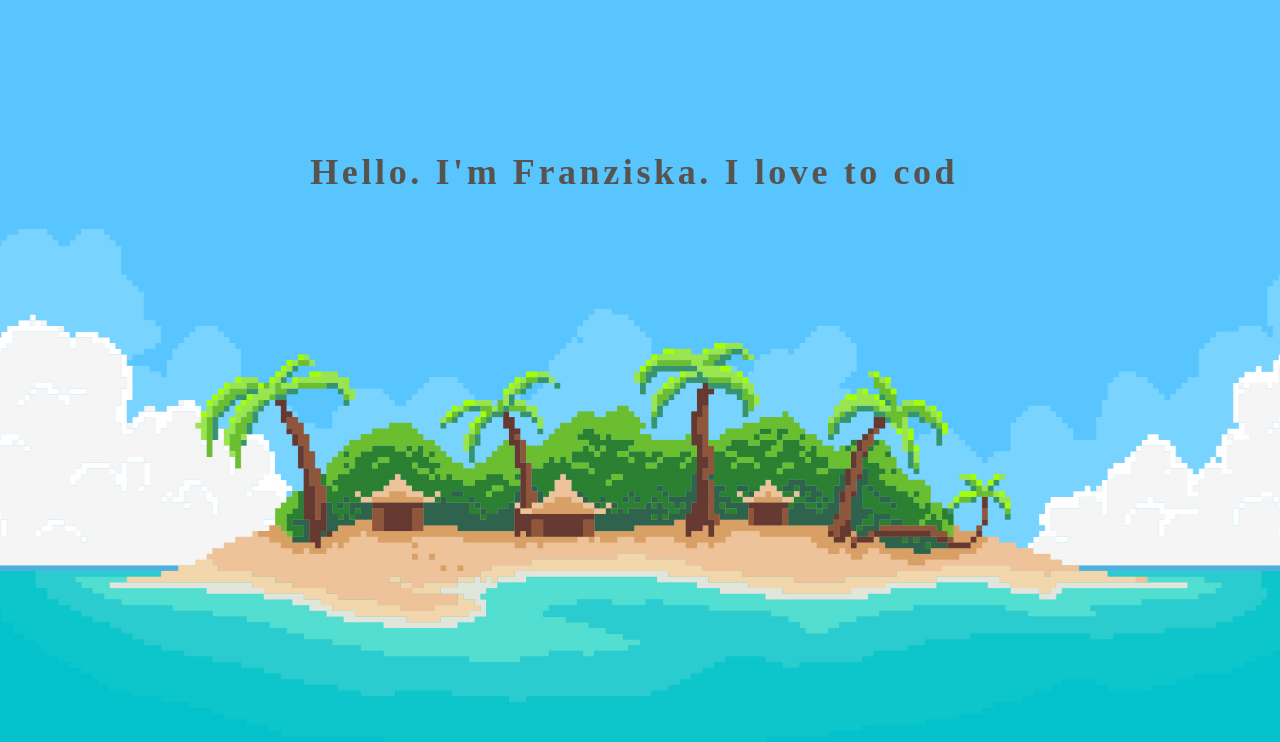
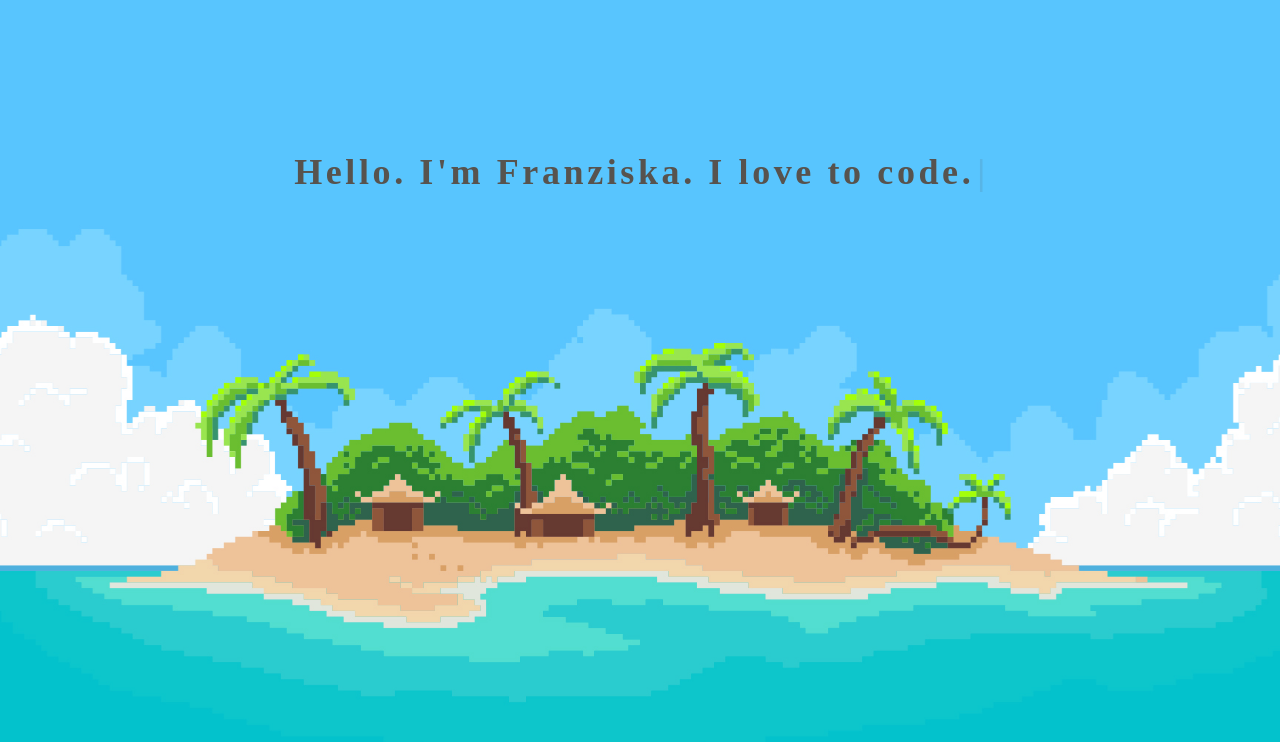
Before and after one commit to FrankieSlinn/frankissling, a React (Create React App) app: page /#/ in a window 1280 px wide. Shown: the top 742 px of the page. Built offline with nearby package versions, Linux system fonts and the light colour scheme.

Commit message:
Typing delay

```diff
--- a/src/Components/Cow/Cow.js
+++ b/src/Components/Cow/Cow.js
@@ -9,7 +9,7 @@ export default function Cow(){
     // Show the cow after a delay
     setTimeout(() => {
       setShowCow(true);
-    }, 8000); // Adjust the delay as needed
+    }, 9000); // Adjust the delay as needed
   }, []);
 
 
--- a/src/Components/Homepage/Homepage.js
+++ b/src/Components/Homepage/Homepage.js
@@ -14,7 +14,7 @@ export default function Homepage() {
 
     return setIntroVisible(true);
 
-  }, 4000);
+  }, 2000);
 
   const handleTypingComplete = () => {
     console.log("handle typing running")
@@ -30,16 +30,17 @@ export default function Homepage() {
     <div>
     <div className=" h-screen flex items-center justify-center bg-cover bg-center bg-no-repeat" style={{ backgroundImage: `url(${island})` }}>
       <p id="intro" className=" tracking-widest font-handjet font-bold absolute top-36 text-4xl text-left leading-[3.5rem]" >
-        <Typewriter
+
+       { introVisible && <Typewriter
         style={{display: "none"}}
           words={["Hello. I'm Franziska. I love to code."]}
-          cursor
+            cursor
           onLoopDone={handleTypingComplete}
           cursorStyle={cursorVisible ? '|' : ' '}
           typeSpeed={150}
-          delaySpeed={8000}
 
-        />
+
+        /> }
       </p>
     </div>
     <Footer />
```
